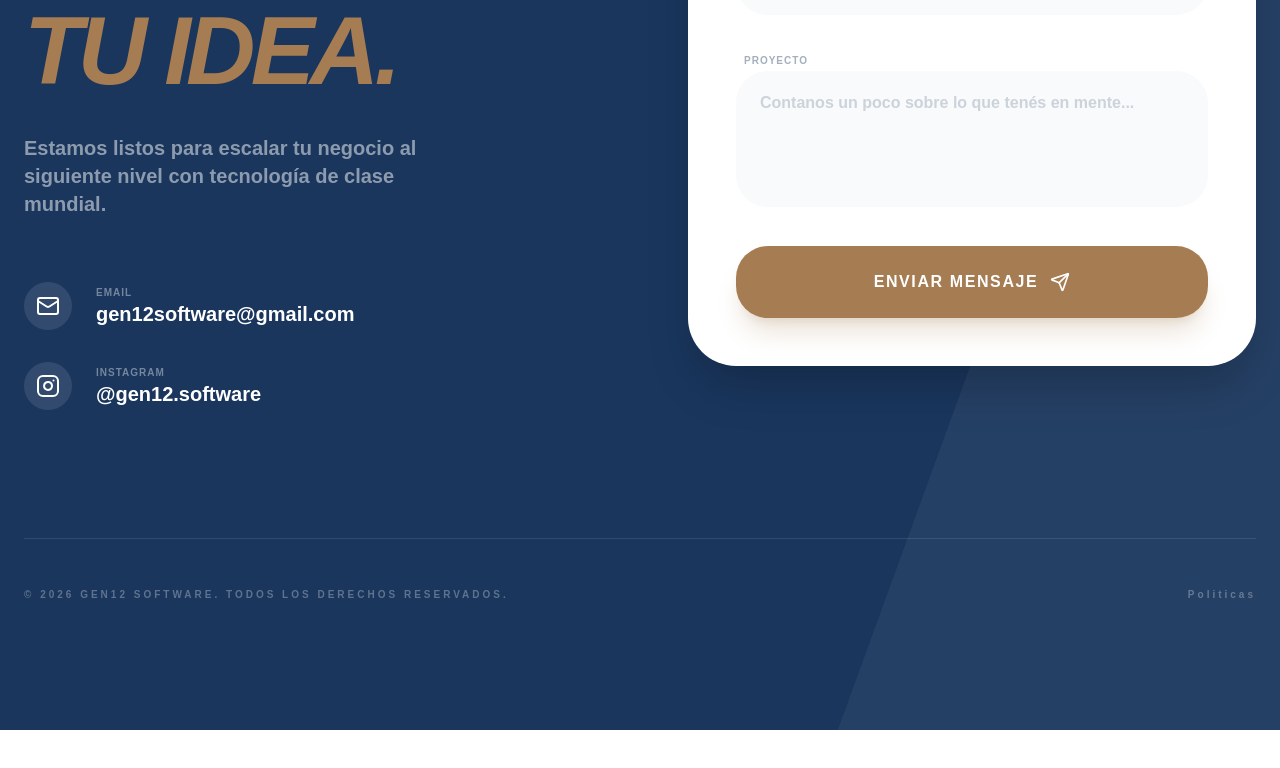
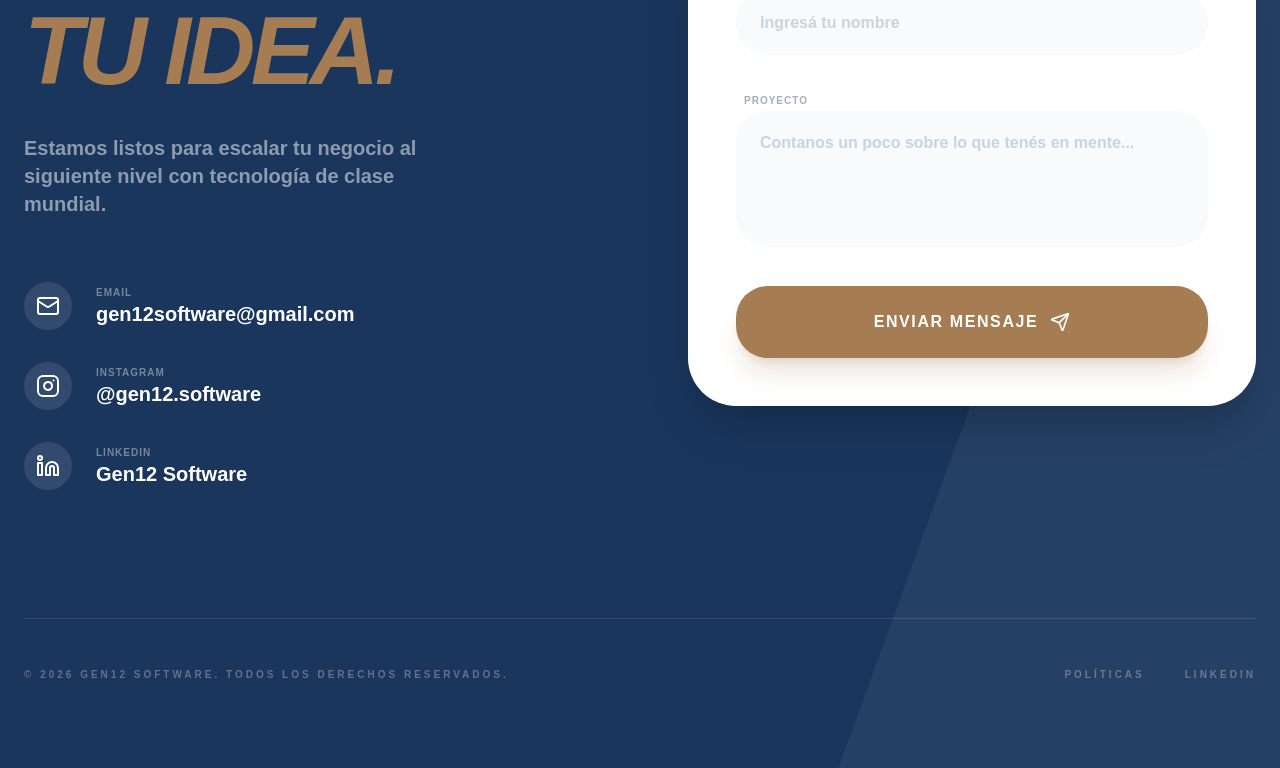
Before and after one commit to thomyespi/monorepo, a Next.js app in the folder gen12/: page / in a window 1280 px wide. Shown: the part 5813-6581 px from the top of the page. Before the commit the page ends 6543 px from the top, so only its background shows below. Built offline with nearby package versions, Linux system fonts and the light colour scheme.

Commit message:
mejoras de carga y linkedin

```diff
--- a/gen12/src/app/layout.tsx
+++ b/gen12/src/app/layout.tsx
@@ -42,10 +42,8 @@ export default function RootLayout({
   children: React.ReactNode;
 }>) {
   return (
-    <html lang="en">
-      <body
-        className={`${geistSans.variable} ${geistMono.variable} antialiased`}
-      >
+    <html lang="en" className={`${geistSans.variable} ${geistMono.variable}`} suppressHydrationWarning>
+      <body className="antialiased">
         {children}
       </body>
     </html>
--- a/gen12/src/components/AnimatedBackground.tsx
+++ b/gen12/src/components/AnimatedBackground.tsx
@@ -3,17 +3,11 @@ import { motion } from "framer-motion";
 import { cn } from "@/lib/utils";
 
 export function AnimatedBackground({ className }: { className?: string }) {
-    const [mounted, setMounted] = useState(false);
-
-    useEffect(() => {
-        setMounted(true);
-    }, []);
-
-    if (!mounted) return null;
 
     return (
-        <div className={cn("absolute inset-0 -z-10 overflow-hidden bg-primary", className)}>
-            <div className="absolute inset-0 bg-white" /> {/* White overlay over primary */}
+        <div className={cn("absolute inset-0 -z-10 overflow-hidden bg-white", className)}>
+            {/* White Base Layer */}
+            <div className="absolute inset-0 bg-white" />
             {/* Soft Midnight Blue Blob */}
             <motion.div
                 animate={{
--- a/gen12/src/components/Contact.tsx
+++ b/gen12/src/components/Contact.tsx
@@ -2,7 +2,7 @@
 
 import { useState } from "react";
 import { motion, AnimatePresence } from "framer-motion";
-import { Mail, MessageSquare, Instagram, Send, X } from "lucide-react";
+import { Mail, MessageSquare, Instagram, Send, X, Linkedin } from "lucide-react";
 
 export function Contact() {
     const [name, setName] = useState("");
@@ -115,6 +115,20 @@ export function Contact() {
                                     <p className="text-xl font-black group-hover:text-accent transition-colors">@gen12.software</p>
                                 </div>
                             </a>
+                            <a
+                                href="https://www.linkedin.com/company/gen12-software"
+                                target="_blank"
+                                rel="noopener noreferrer"
+                                className="flex items-center gap-6 group cursor-pointer"
+                            >
+                                <div className="w-12 h-12 rounded-xl bg-white/10 flex items-center justify-center group-hover:bg-accent transition-colors">
+                                    <Linkedin className="w-6 h-6" />
+                                </div>
+                                <div>
+                                    <p className="text-[10px] font-black uppercase tracking-widest text-white/40">Linkedin</p>
+                                    <p className="text-xl font-black group-hover:text-accent transition-colors">Gen12 Software</p>
+                                </div>
+                            </a>
                         </div>
                     </div>
 
@@ -163,10 +177,18 @@ export function Contact() {
                     <div className="flex gap-10">
                         <button
                             onClick={() => setShowPolicies(true)}
+                            className="text-[10px] font-black uppercase tracking-[0.3em] hover:text-accent transition-colors cursor-pointer"
+                        >
+                            Políticas
+                        </button>
+                        <a
+                            href="https://www.linkedin.com/company/gen12-software"
+                            target="_blank"
+                            rel="noopener noreferrer"
                             className="hover:text-accent transition-colors cursor-pointer"
                         >
-                            Politicas
-                        </button>
+                            Linkedin
+                        </a>
                     </div>
                 </div>
             </div>
--- a/gen12/src/components/Hero.tsx
+++ b/gen12/src/components/Hero.tsx
@@ -8,7 +8,7 @@ export function Hero() {
     return (
         <section className="relative min-h-[90vh] flex flex-col items-center justify-center pt-32 pb-20 md:pt-40 md:pb-32 px-6">
             <motion.div
-                initial={{ opacity: 0, scale: 0.9 }}
+                initial={false}
                 animate={{ opacity: 1, scale: 1 }}
                 transition={{ duration: 0.8, ease: [0.16, 1, 0.3, 1] }}
                 className="inline-flex items-center gap-2 px-4 py-2 rounded-full bg-primary/5 border border-primary/10 mb-10"
@@ -21,7 +21,7 @@ export function Hero() {
 
             <div className="max-w-5xl mx-auto text-center">
                 <motion.h1
-                    initial={{ opacity: 0, y: 20 }}
+                    initial={false}
                     animate={{ opacity: 1, y: 0 }}
                     transition={{ duration: 0.8, delay: 0.2 }}
                     style={{ willChange: "transform, opacity" }}
@@ -33,7 +33,7 @@ export function Hero() {
                 </motion.h1>
 
                 <motion.p
-                    initial={{ opacity: 0, y: 20 }}
+                    initial={false}
                     animate={{ opacity: 1, y: 0 }}
                     transition={{ duration: 0.8, delay: 0.4 }}
                     style={{ willChange: "transform, opacity" }}
@@ -43,7 +43,7 @@ export function Hero() {
                 </motion.p>
 
                 <motion.div
-                    initial={{ opacity: 0, y: 20 }}
+                    initial={false}
                     animate={{ opacity: 1, y: 0 }}
                     transition={{ duration: 0.8, delay: 0.6 }}
                     className="flex flex-col sm:flex-row items-center justify-center gap-6"
--- a/gen12/src/components/Products.tsx
+++ b/gen12/src/components/Products.tsx
@@ -55,11 +55,6 @@ const productTypes = [
 ];
 
 export function Products() {
-    const [mounted, setMounted] = useState(false);
-
-    useEffect(() => {
-        setMounted(true);
-    }, []);
 
     return (
         <section id="proyectos" className="py-20 md:py-32 px-6 bg-gray-50/30">
@@ -97,7 +92,7 @@ export function Products() {
                                 "group relative overflow-hidden rounded-[4rem] bg-white border border-gray-100 transition-all duration-500 hover:shadow-2xl hover:shadow-primary/5 flex flex-col min-h-[500px]",
                                 item.size
                             )}
-                            style={{ opacity: mounted ? 1 : 0, transition: "opacity 0.5s ease-in-out", willChange: "transform, opacity" }}
+                            style={{ willChange: "transform, opacity" }}
                         >
                             {/* Visual Preview Header */}
                             <div className="h-64 overflow-hidden relative border-b border-gray-50">
--- a/gen12/src/components/Services.tsx
+++ b/gen12/src/components/Services.tsx
@@ -27,11 +27,6 @@ const services = [
 ];
 
 export function Services() {
-    const [mounted, setMounted] = useState(false);
-
-    useEffect(() => {
-        setMounted(true);
-    }, []);
 
     return (
         <section className="py-20 md:py-32 px-6 bg-white relative">
@@ -67,7 +62,7 @@ export function Services() {
                             whileInView={{ opacity: 1, y: 0 }}
                             viewport={{ once: true }}
                             transition={{ duration: 0.6, delay: index * 0.1 }}
-                            style={{ opacity: mounted ? 1 : 0, transition: "opacity 0.5s ease-in-out", willChange: "transform, opacity" }}
+                            style={{ transition: "opacity 0.5s ease-in-out", willChange: "transform, opacity" }}
                             className="group p-8 rounded-3xl bg-gray-50 border border-transparent hover:border-accent/20 hover:bg-white hover:shadow-2xl hover:shadow-primary/5 transition-all duration-500"
                         >
                             <div className={cn("w-14 h-14 rounded-2xl flex items-center justify-center mb-10 transition-transform group-hover:scale-110", service.accent)}>
```
